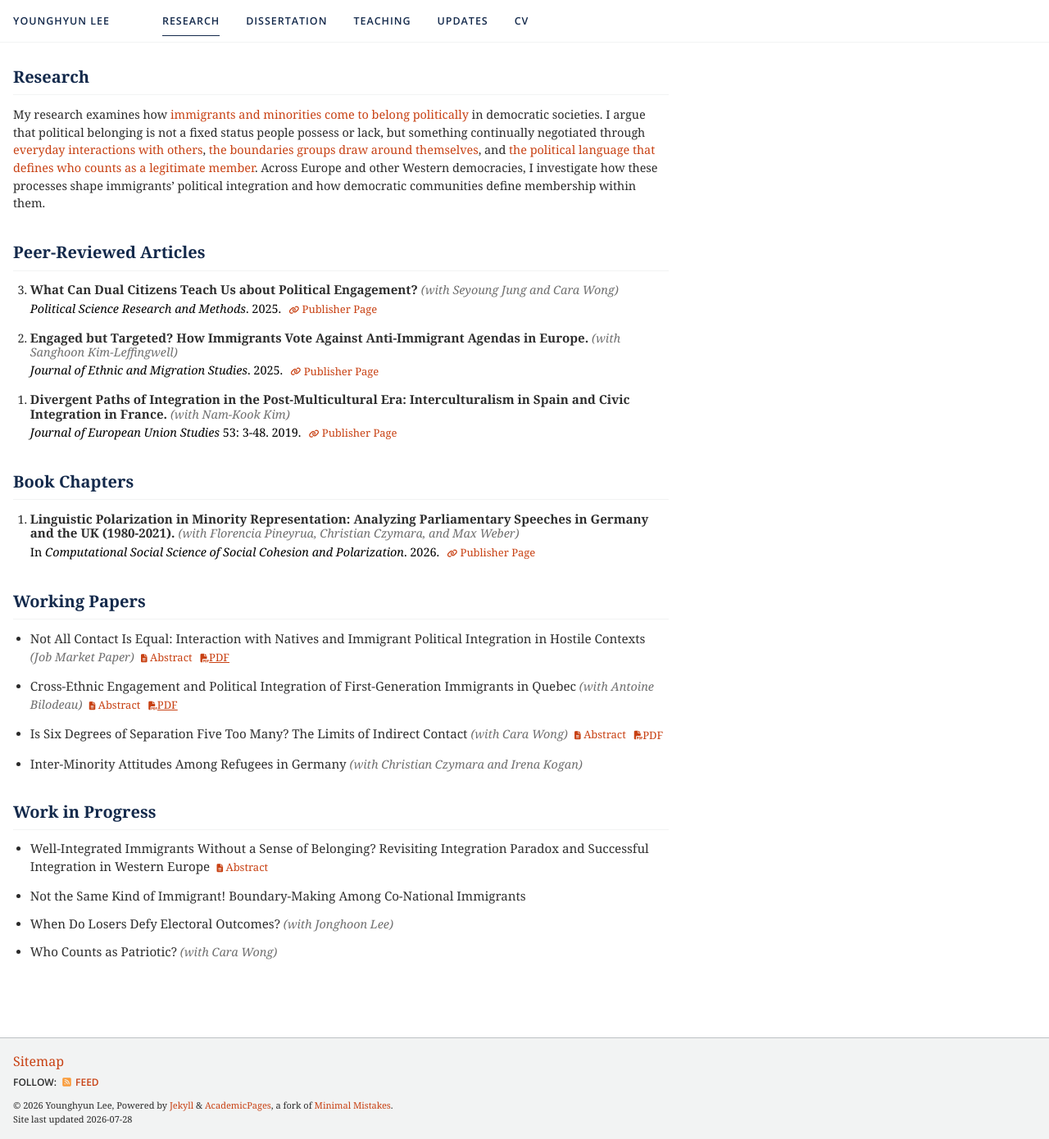
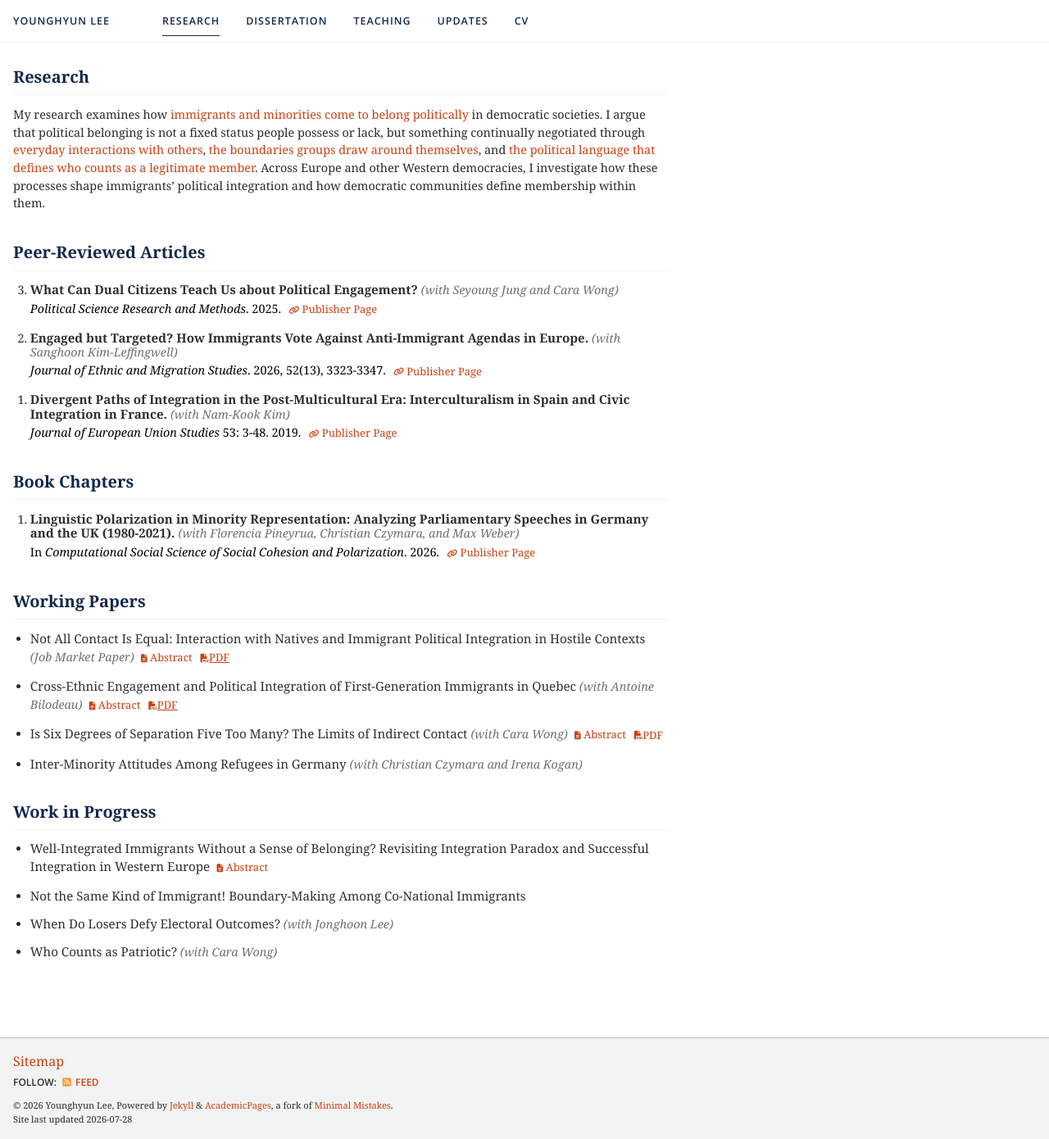
Before and after one commit to younghyunlee52/Website, a Jekyll site: the page built from _pages/research.md, in a window 1280 px wide and 1390 px high. Shown: the whole window at 82% size. Built offline with Jekyll 4.4.1, drawn with Linux system fonts in a browser that asks for light colours; a script bundle is joined from its source files by our own code; library files that are not in the unit come from our copies.

Commit message:
Update research.md

```diff
--- a/_pages/research.md
+++ b/_pages/research.md
@@ -27,7 +27,7 @@ Across Europe and other Western democracies, I investigate how these processes s
   <li>
     <div class="research-publication-entry">
       <p class="research-publication-entry__title"><span class="research-publication-entry__title-main">Engaged but Targeted? How Immigrants Vote Against Anti-Immigrant Agendas in Europe.</span> <span class="research-publication-entry__coauthor">(with Sanghoon Kim-Leffingwell)</span></p>
-      <div class="research-publication-entry__meta"><em>Journal of Ethnic and Migration Studies</em>. 2025. <a class="research-publication-entry__link" href="https://doi.org/10.1080/1369183X.2025.2589904" target="_blank" rel="noopener noreferrer"><i class="fas fa-link" aria-hidden="true"></i><span>Publisher Page</span></a></div>
+      <div class="research-publication-entry__meta"><em>Journal of Ethnic and Migration Studies</em>. 2026, 52(13), 3323-3347. <a class="research-publication-entry__link" href="https://doi.org/10.1080/1369183X.2025.2589904" target="_blank" rel="noopener noreferrer"><i class="fas fa-link" aria-hidden="true"></i><span>Publisher Page</span></a></div>
     </div>
   </li>
   <li>
```
